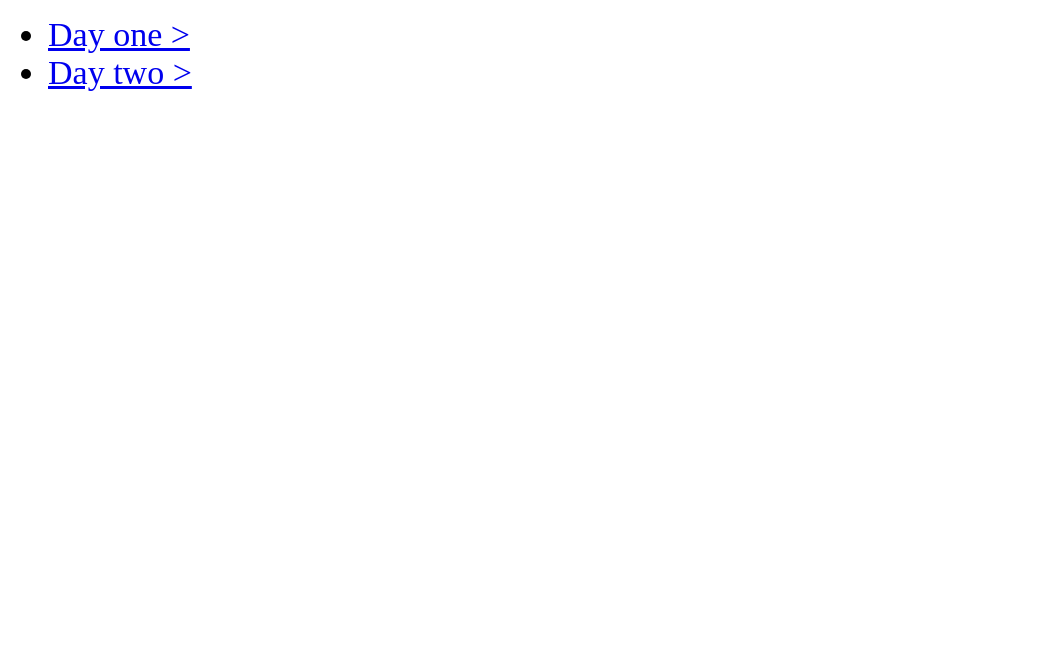
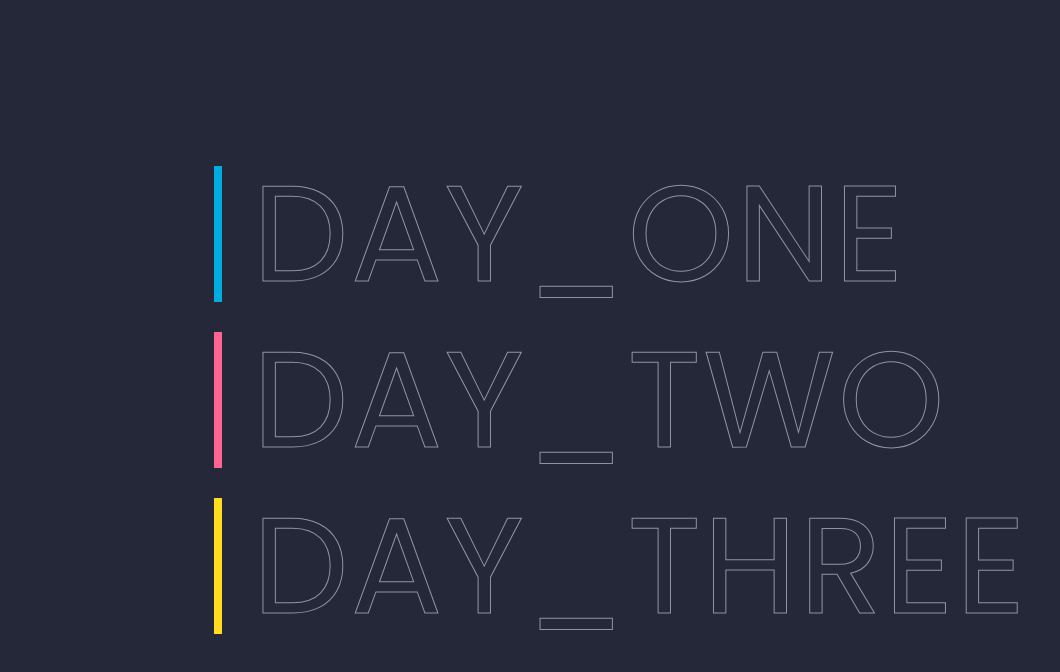
Before and after one commit to remotor1/weekone, a plain HTML site: page index.htm in a window 1280 px wide. Shown: the whole page, without its empty margins (0-1060 px from the left). Drawn offline with Linux system fonts and the light colour scheme.

Commit message:
daythree

```diff
--- a/index.htm
+++ b/index.htm
@@ -8,16 +8,79 @@
     <title>menue</title>
 </head>
 <style>
+    @import url('https://fonts.googleapis.com/css2?family=Poppins&display=swap');
+
+    * {
+        margin: 0;
+        padding: 0;
+        box-sizing: border-box;
+        font-family: 'Poppins', sans-serif;
+    }
+
     li {
         font-size: 34px;
+    }
+
+    body {
+        display: flex;
+        justify-content: center;
+        align-items: center;
+        min-height: 100vh;
+        background: #252839;
+
+    }
+
+    ul {
+        position: relative;
+        display: flex;
+        flex-direction: column;
+        gap: 30px;
+    }
+
+    ul li {
+        position: relative;
+        list-style: none;
+    }
+
+    ul li a {
+        position: relative;
+        font-size: 4em;
+        text-decoration: none;
+        line-height: 1em;
+        letter-spacing: 2px;
+        text-transform: uppercase;
+        color: transparent;
+        -webkit-text-stroke: 1px rgba(255, 255, 255, 0.5);
+    }
+
+    ul li a::before {
+        content: attr(data-text);
+        position: absolute;
+        color: var(--clr);
+        width: 0;
+        overflow: hidden;
+        transition: 1s;
+        border-right: 8px solid var(--clr);
+        -webkit-text-stroke: 1px var(--clr);
+    }
+
+    ul li a:hover::before {
+        width: 100%;
+        filter: drop-shadow(0 0 25px var(--clr));
+        /* -webkit-text-stroke: 1px var(--clr); */
+        /* background-color: red; */
     }
 </style>
 
 <body>
 
     <ul>
-        <li><a href="./dayone/index.html">Day one ></a></li>
-        <li><a href="./daytwo/index.html">Day two ></a></li>
+        <li style="--clr:#00ade1"><a href="./dayone/index.html" data-text="&nbsp;Day_one&nbsp;">&nbsp;Day_one&nbsp;</a>
+        </li>
+        <li style="--clr:#ff6493"><a href="./daytwo/index.html" data-text="&nbsp;Day_two&nbsp;">&nbsp;Day_two&nbsp;</a>
+        </li>
+        <li style="--clr:#ffdd1c"><a href="./daythree/index.html"
+                data-text="&nbsp;Day_three&nbsp;">&nbsp;Day_three&nbsp;</a></li>
     </ul>
 </body>
 
```
